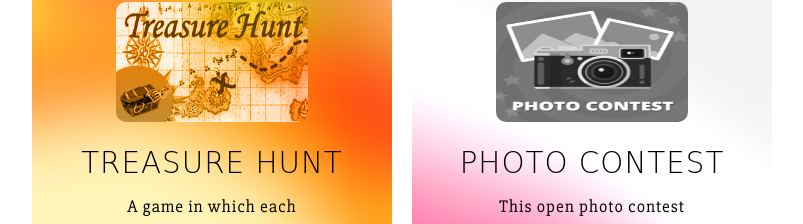
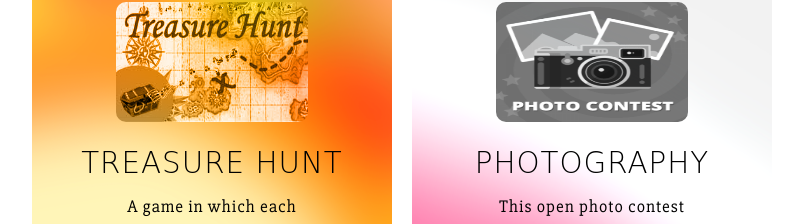
Before and after one commit to Epulz-2k22/ECE, a plain HTML site: page index.html in a window 1280 px wide. Shown: the part 2202-2426 px from the top of the page, without its empty margins (238-1041 px from the left). Drawn offline with nearby package versions, Linux system fonts and the light colour scheme; a web font is replaced by a local one.

Commit message:
Update index.html

```diff
--- a/index.html
+++ b/index.html
@@ -159,7 +159,7 @@
 
             <figure>
                  <img src="photo contest.png" width="300" height="120" alt="image">
-                 <h1>PHOTO CONTEST</h1>
+                 <h1>PHOTOGRAPHY</h1>
                  <figcaption>
                      <p>This open photo contest seeks to inspire the creation and dissemination of positive energy.
                      </p>
```
